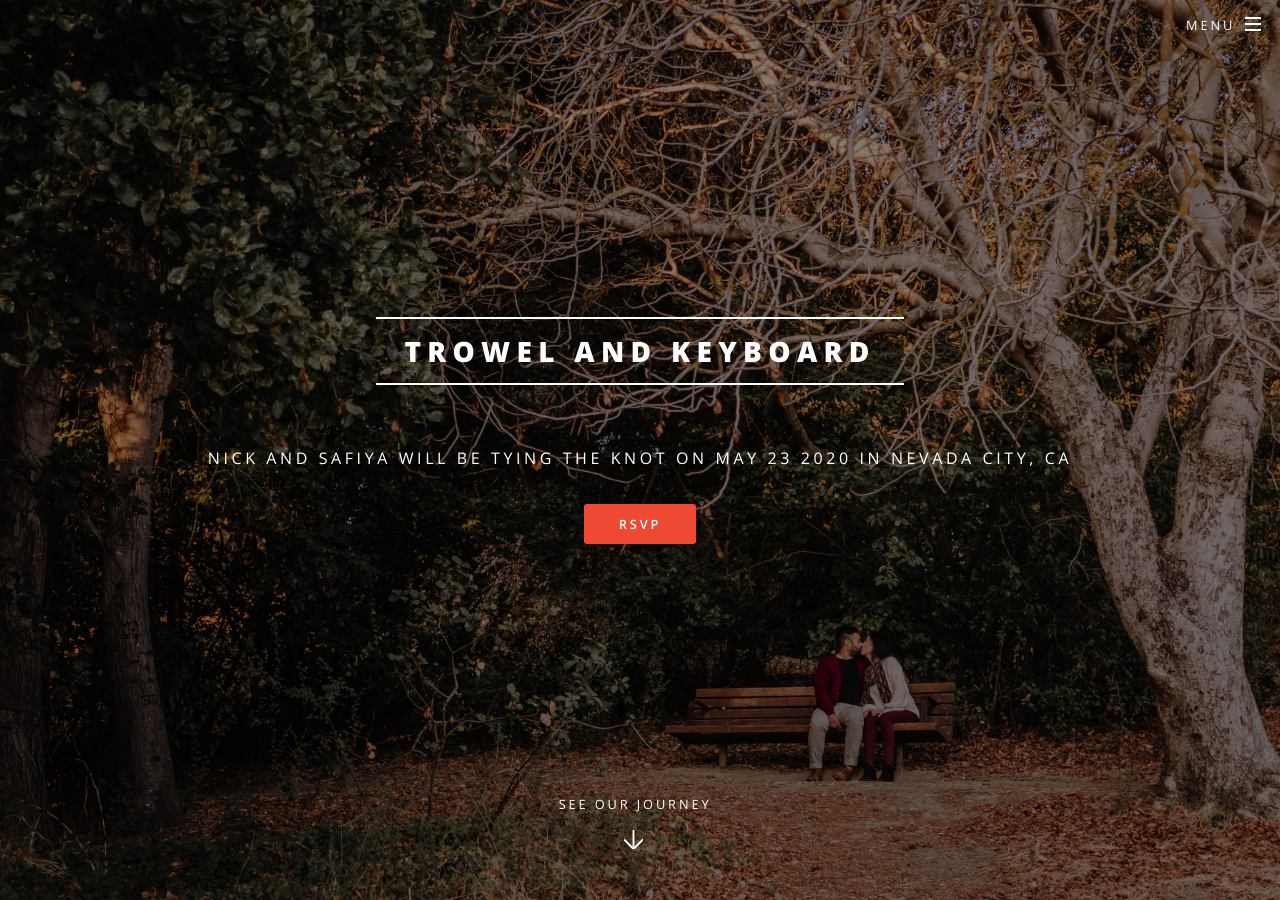
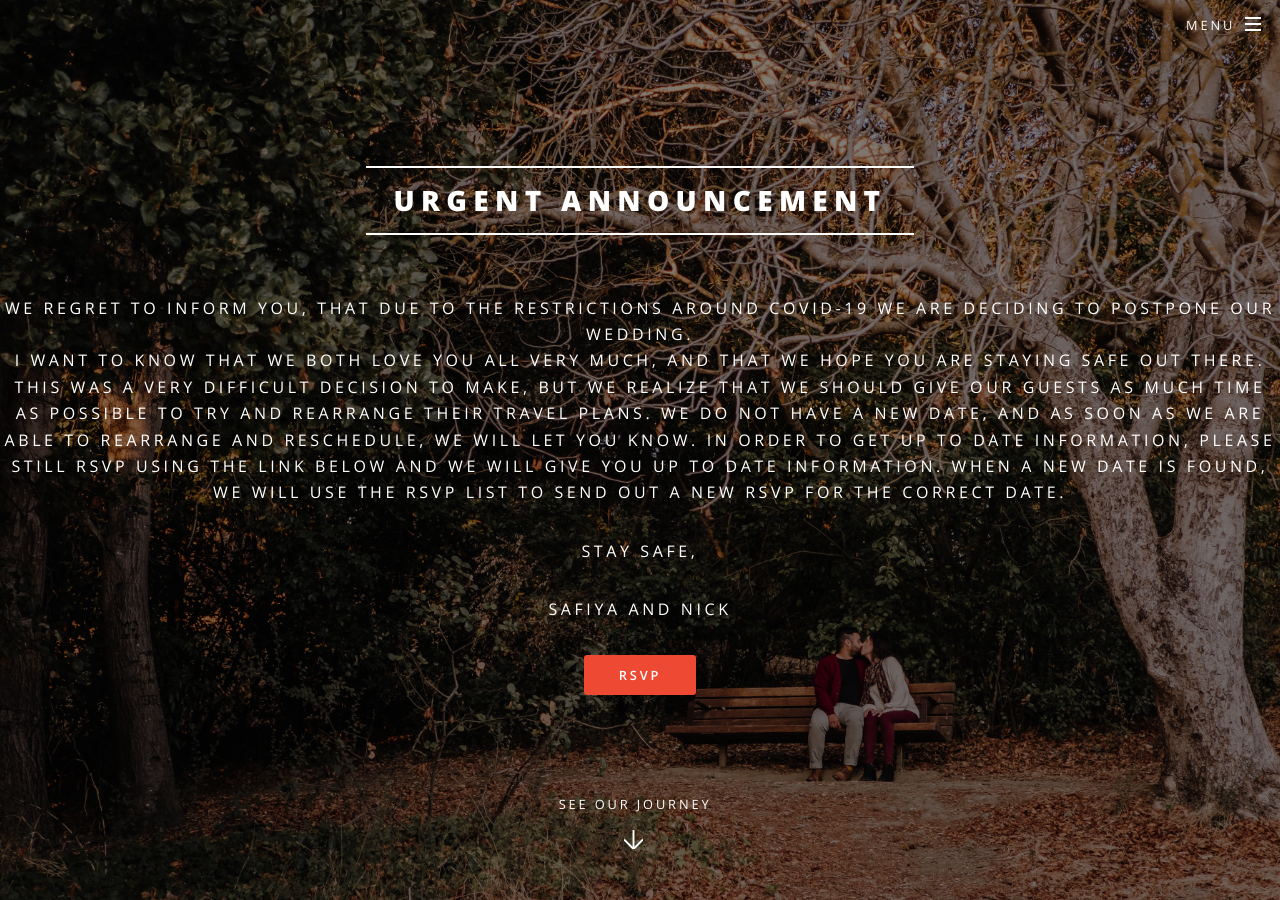
Before and after one commit to trowelandkeyboard/trowelandkeyboard.github.io, a Jekyll site: the page built from index.html, in a window 1280 px wide and 900 px high. Built offline with Jekyll 4.4.1, drawn with Linux system fonts in a browser that asks for light colours.

Commit message:
Update _config.yml

```diff
--- a/_config.yml
+++ b/_config.yml
@@ -2,10 +2,20 @@
 #
 
 # Site settings
-title: Trowel and Keyboard
+title: Urgent Announcement
 description: |
-  Nick and Safiya will be tying the knot on May 23 2020
-  in Nevada City, CA
+   We regret to inform you, that due to the restrictions around COVID-19 we are deciding to postpone our wedding.
+   I want to know that we both love you all very much, and that we hope you are staying safe out there.
+   This was a very difficult decision to make, but we realize that we should give our guests as much time as possible
+   to try and rearrange their travel plans.  We do not have a new date, and as soon as we are able to rearrange
+   and reschedule, we will let you know.  In order to get up to date information, please still RSVP using the link
+   below and we will give you up to date information.  When a new date is found, we will use the RSVP list to send out
+   a new RSVP for the correct date.
+
+   Stay Safe,
+
+   Safiya and Nick
+
 
 owner: Nick & Safiya # or company name
 first_published: 2019 # if migrating another site, the year of your first publish
```
